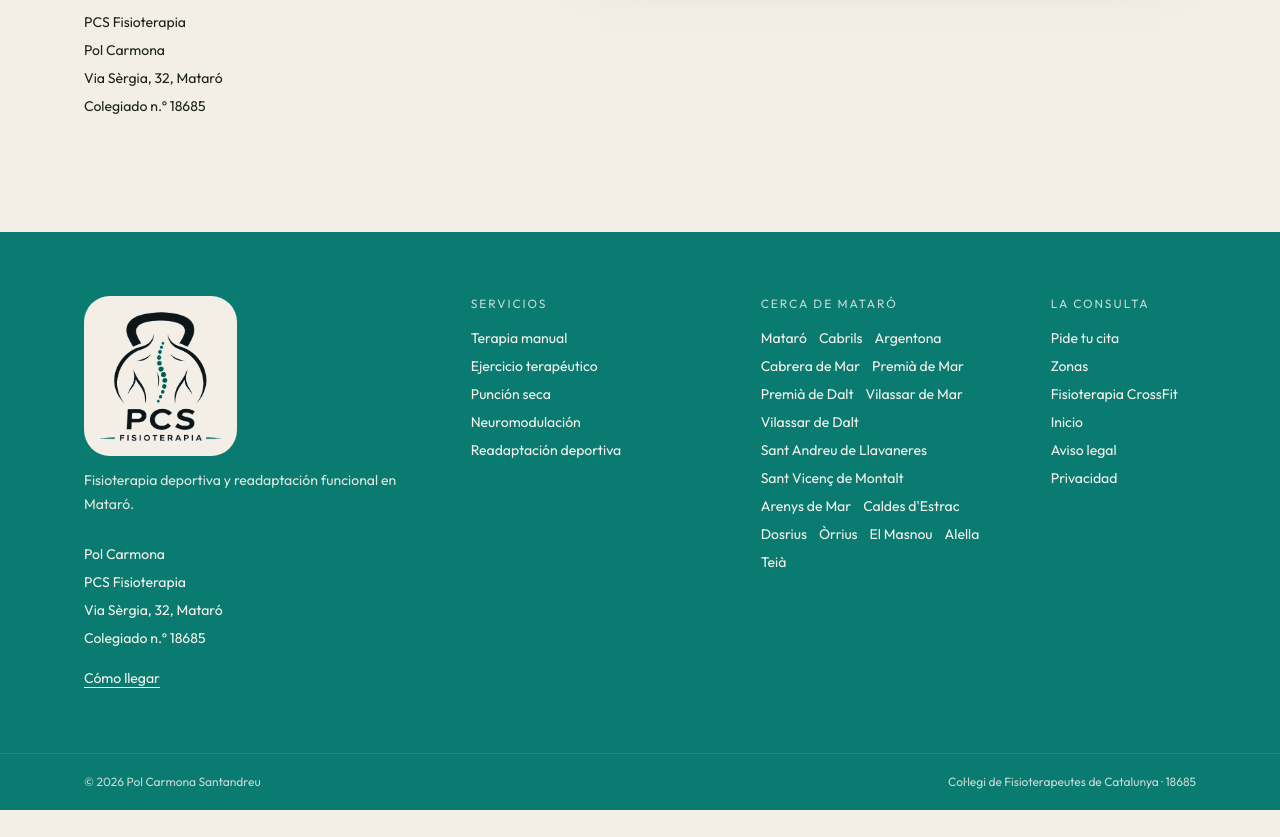
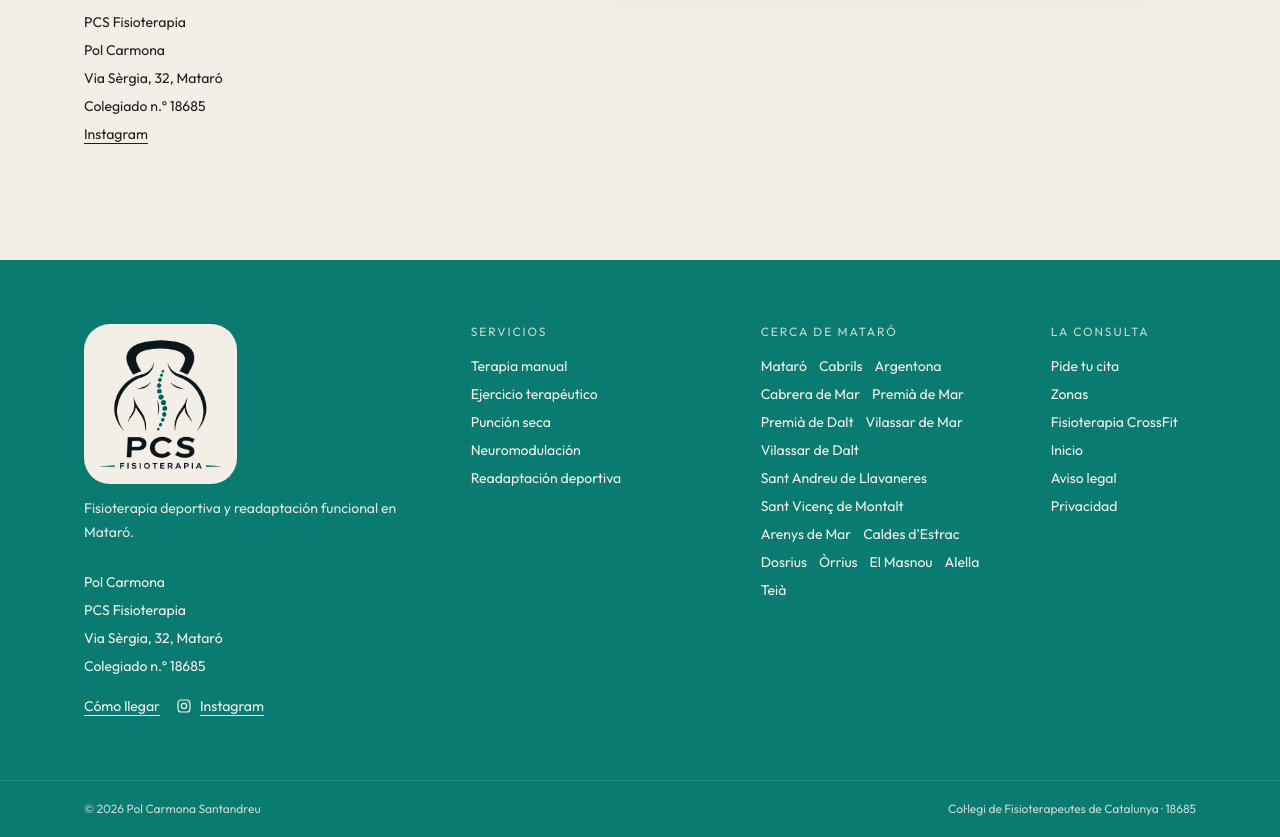
Before and after one commit to edgargranados/pcs-fisioterapia, a Next.js app in the folder web/: page /cita in a window 1280 px wide. Shown: the part 460-1297 px from the top of the page. Before the commit the page ends 1270 px from the top, so only its background shows below. Built offline with nearby package versions, Linux system fonts and the light colour scheme.

Commit message:
Añade el Instagram de la consulta en el pie y en la dirección.
El enlace abre pcsfisioterapia y queda también en los datos de la ficha para que se pueda encontrar desde Google.

Co-authored-by: edgar <edgar@cocopool.es>

```diff
--- a/web/src/app/ca/hora/page.tsx
+++ b/web/src/app/ca/hora/page.tsx
@@ -34,6 +34,10 @@ export default function Page() {
             {copy.factAddressValue}
             <br />
             {copy.college}
+            <br />
+            <a href={clinic.instagram} className="underline underline-offset-4" target="_blank" rel="noopener noreferrer">
+              Instagram
+            </a>
           </p>
         </div>
         <div id="cita" className="md:col-span-7">
--- a/web/src/app/cita/page.tsx
+++ b/web/src/app/cita/page.tsx
@@ -34,6 +34,10 @@ export default function Page() {
             {copy.factAddressValue}
             <br />
             {copy.college}
+            <br />
+            <a href={clinic.instagram} className="underline underline-offset-4" target="_blank" rel="noopener noreferrer">
+              Instagram
+            </a>
           </p>
         </div>
         <div id="cita" className="md:col-span-7">
--- a/web/src/components/home-page.tsx
+++ b/web/src/components/home-page.tsx
@@ -209,6 +209,9 @@ export function HomePage({ locale }: { locale: Locale }) {
             <a href={clinic.maps} target="_blank" rel="noopener noreferrer" className="underline underline-offset-4">
               {copy.howToGet}
             </a>
+            <a href={clinic.instagram} target="_blank" rel="noopener noreferrer" className="underline underline-offset-4">
+              Instagram
+            </a>
           </div>
         </div>
         <iframe
--- a/web/src/components/site-footer.tsx
+++ b/web/src/components/site-footer.tsx
@@ -30,9 +30,19 @@ export function SiteFooter({ locale }: { locale: Locale }) {
             <br />
             {copy.college}
           </address>
-          <a href={clinic.maps} className="mt-4 inline-block text-sm underline underline-offset-4" target="_blank" rel="noopener noreferrer">
-            {copy.howToGet}
-          </a>
+          <div className="mt-4 flex flex-wrap items-center gap-x-4 gap-y-2 text-sm">
+            <a href={clinic.maps} className="underline underline-offset-4" target="_blank" rel="noopener noreferrer">
+              {copy.howToGet}
+            </a>
+            <a href={clinic.instagram} className="inline-flex items-center gap-2 underline underline-offset-4" target="_blank" rel="noopener noreferrer">
+              <svg viewBox="0 0 24 24" width="16" height="16" aria-hidden="true" fill="none" stroke="currentColor" strokeWidth="1.8">
+                <rect x="3" y="3" width="18" height="18" rx="5" />
+                <circle cx="12" cy="12" r="4" />
+                <circle cx="17.5" cy="6.5" r="0.8" fill="currentColor" stroke="none" />
+              </svg>
+              Instagram
+            </a>
+          </div>
         </div>
         <div className="md:col-span-3">
           <p className="text-xs uppercase tracking-[0.16em] text-[#f6f3ec]/80">{copy.therapies}</p>
--- a/web/src/lib/seo.ts
+++ b/web/src/lib/seo.ts
@@ -63,6 +63,7 @@ export function businessJsonLd(locale: Locale) {
     alternateName: locale === "ca" ? "Fisioteràpia Pol Carmona" : "Fisioterapia Pol Carmona",
     description,
     url: clinic.url,
+    sameAs: [clinic.instagram],
     image: [`${clinic.url}/media/pol-carmona.jpg`, `${clinic.url}/media/terapia-manual.jpg`],
     address: {
       "@type": "PostalAddress",
--- a/web/src/lib/site.ts
+++ b/web/src/lib/site.ts
@@ -15,6 +15,7 @@ export const clinic = {
   lng: 2.42612,
   url: "https://pcsfisioterapia.com",
   maps: "https://www.google.com/maps/search/?api=1&query=Carrer+Via+S%C3%A8rgia+32%2C+08302+Matar%C3%B3",
+  instagram: "https://www.instagram.com/pcsfisioterapia/",
   graduation: "UAB-EUG",
   graduationYears: "2020–2025",
 } as const;
```
